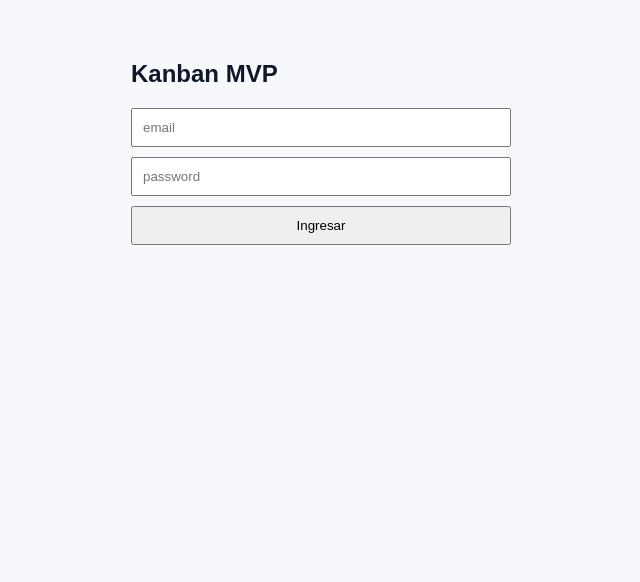
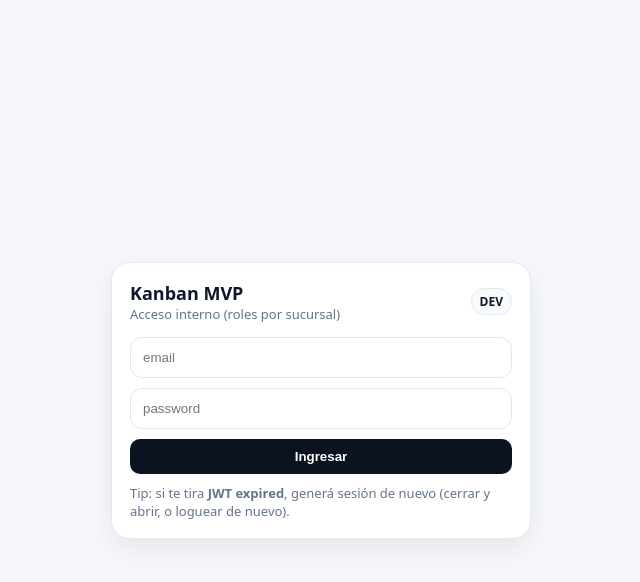
Before and after one commit to RobertinoG/kanban-mvp, a React (Vite) app: page / in a window 1280 px wide. Shown: the top 582 px of the page, without its empty margins (319-959 px from the left). Built offline with nearby package versions, Linux system fonts and the light colour scheme.

Commit message:
Update Login.jsx

```diff
--- a/src/pages/Login.jsx
+++ b/src/pages/Login.jsx
@@ -4,37 +4,59 @@ import { supabase } from "../lib/supabase";
 export default function Login() {
   const [email, setEmail] = useState("");
   const [password, setPassword] = useState("");
-  const [err, setErr] = useState("");
+  const [msg, setMsg] = useState("");
+  const [loading, setLoading] = useState(false);
 
-  const handleLogin = async (e) => {
+  const submit = async (e) => {
     e.preventDefault();
-    setErr("");
+    setMsg("");
+    setLoading(true);
+
     const { error } = await supabase.auth.signInWithPassword({ email, password });
-    if (error) setErr(error.message);
+
+    setLoading(false);
+    if (error) setMsg(error.message);
   };
 
   return (
-    <div style={{ maxWidth: 380, margin: "60px auto", fontFamily: "sans-serif" }}>
-      <h2>Kanban MVP</h2>
+    <div className="loginWrap">
+      <div className="loginCard">
+        <div style={{ display: "flex", justifyContent: "space-between", alignItems: "center", gap: 12 }}>
+          <div>
+            <div style={{ fontWeight: 900, fontSize: 18 }}>Kanban MVP</div>
+            <div className="hint">Acceso interno (roles por sucursal)</div>
+          </div>
+          <span className="badge">DEV</span>
+        </div>
 
-      <form onSubmit={handleLogin}>
+        <form onSubmit={submit} style={{ marginTop: 14, display: "grid", gap: 10 }}>
           <input
-          style={{ width: "100%", padding: 10, marginBottom: 10 }}
+            className="input"
             placeholder="email"
             value={email}
             onChange={(e) => setEmail(e.target.value)}
+            autoComplete="username"
           />
           <input
-          style={{ width: "100%", padding: 10, marginBottom: 10 }}
+            className="input"
             placeholder="password"
             type="password"
             value={password}
             onChange={(e) => setPassword(e.target.value)}
+            autoComplete="current-password"
           />
-        <button style={{ width: "100%", padding: 10 }}>Ingresar</button>
+
+          <button className="btn" disabled={loading}>
+            {loading ? "Ingresando..." : "Ingresar"}
+          </button>
+
+          {msg && <div style={{ color: "#b91c1c", fontWeight: 700, fontSize: 13 }}>{msg}</div>}
         </form>
 
-      {err && <p style={{ color: "crimson" }}>{err}</p>}
+        <div className="hint" style={{ marginTop: 10 }}>
+          Tip: si te tira <b>JWT expired</b>, generá sesión de nuevo (cerrar y abrir, o loguear de nuevo).
+        </div>
+      </div>
     </div>
   );
 }
```
Lines whose indentation alone changed are shown as unchanged.
